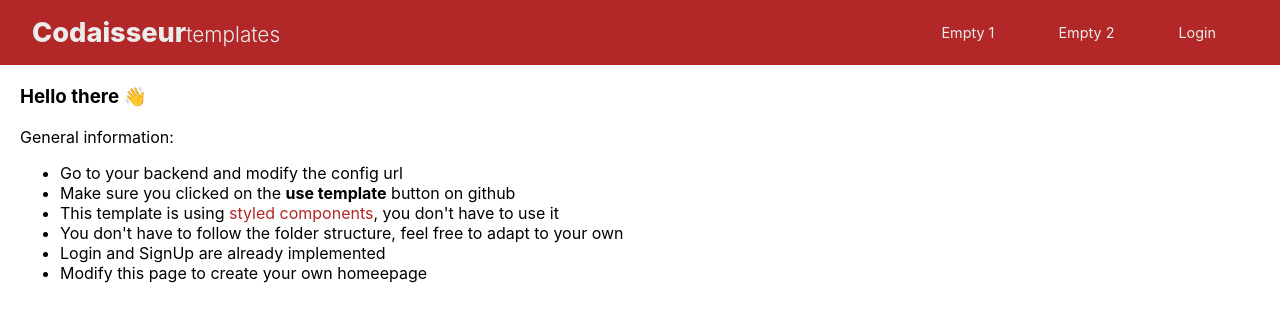
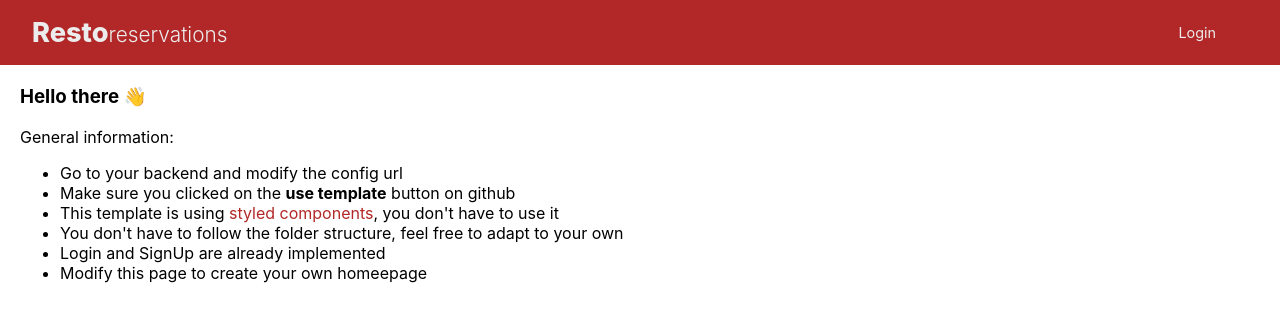
Before and after one commit to IvoLemken/restaurant-app-react-redux, a React (Create React App) app: page / in a window 1280 px wide. Shown: the top 322 px of the page. Built offline with nearby package versions, Linux system fonts and the light colour scheme; no server answers.

Commit message:
navbar for admins

```diff
--- a/src/components/Navigation.js
+++ b/src/components/Navigation.js
@@ -1,7 +1,7 @@
 import styled from "styled-components"
 import { useState } from "react"
 import { useDispatch, useSelector } from "react-redux"
-import { selectToken } from "../store/user/selectors"
+import { selectToken, selectUser } from "../store/user/selectors"
 import { logOut } from "../store/user/slice"
 import { Link } from "react-router-dom"
 
@@ -12,11 +12,12 @@ export const Navigation = () => {
   const dispatch = useDispatch()
 
   const token = useSelector(selectToken)
+  const user = useSelector(selectUser)
 
   return(
     <Nav>
       <Logo href="/">
-        Codaisseur<span>templates</span>
+        Resto<span>reservations</span>
       </Logo>
       <Hamburger onClick={() => setOpen(!open)}>
         <span/>
@@ -24,8 +25,14 @@ export const Navigation = () => {
         <span/>
       </Hamburger>
       <Menu open={open}>
-        <MenuLink to="/empty1">Empty 1</MenuLink>
-        <MenuLink to="/empty2">Empty 2</MenuLink>
+        {token && user.isAdmin
+          ? <MenuLink to="/admin/reservations">View Reservations</MenuLink>
+          : ""
+        }
+        {token && user.isAdmin
+          ? <MenuLink to="/admin/users">Manage Users</MenuLink>
+          : ""
+        }
         {token
           ? <button onClick={() => dispatch(logOut())}>Logout</button>
           : <MenuLink to="/login">Login</MenuLink>}
```
